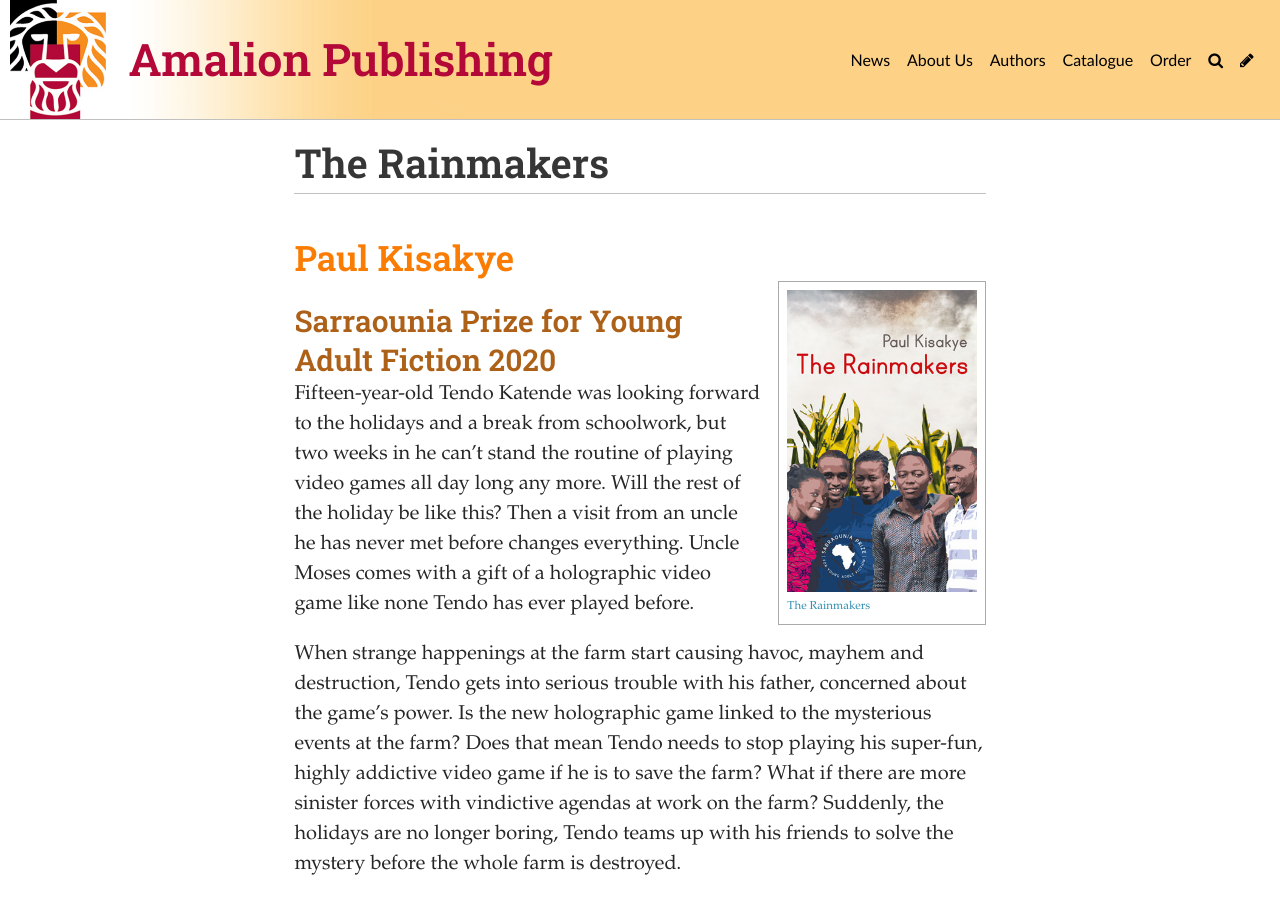
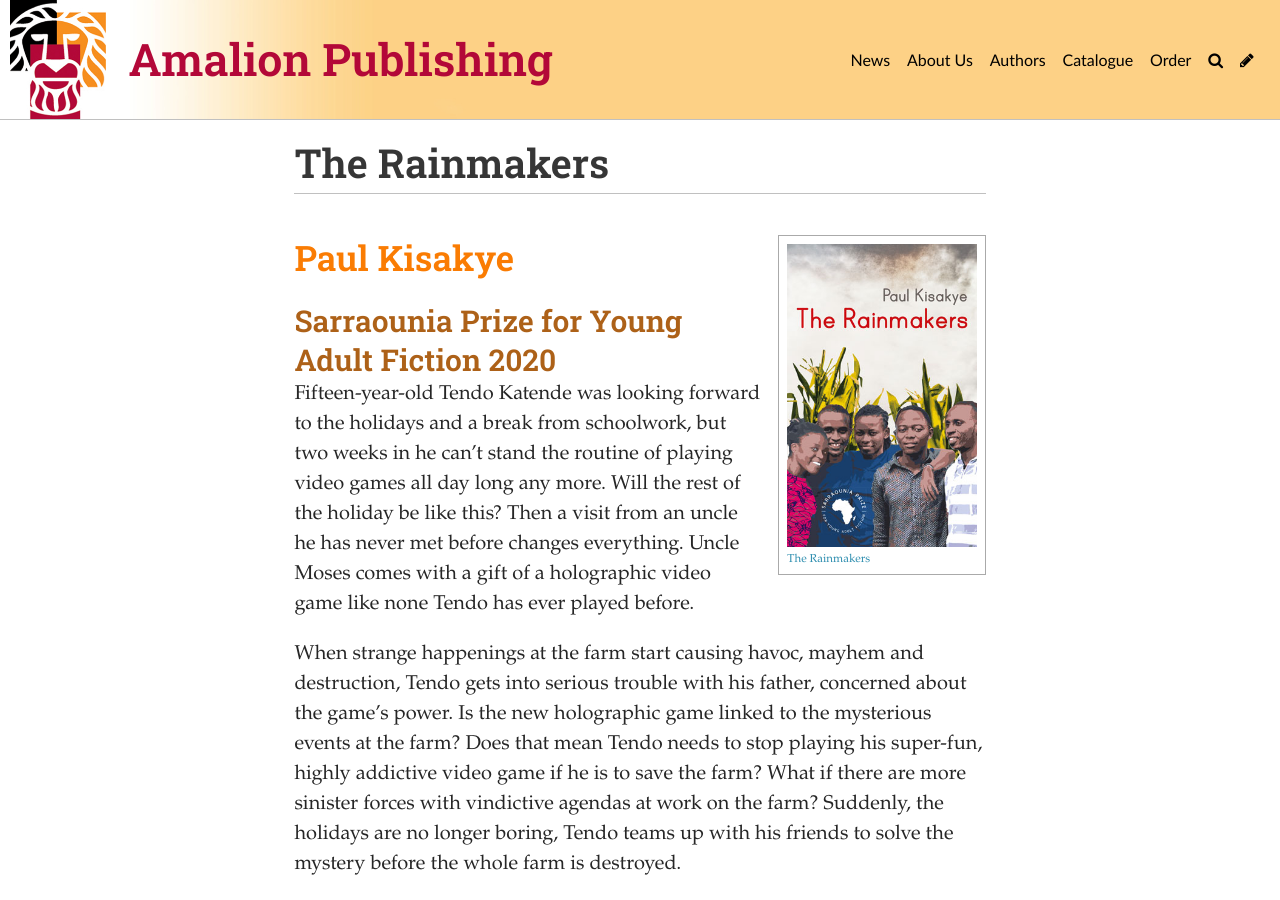
Before and after one commit to Pageboy/amalion, a Jekyll site: the page built from _catalogue/the-rainmakers.md, in a window 1280 px wide and 900 px high. Built offline with Jekyll 4.4.1, drawn with Linux system fonts in a browser that asks for light colours; some web fonts are replaced.

Commit message:
Update Item “the-rainmakers”

```diff
--- a/_catalogue/the-rainmakers.md
+++ b/_catalogue/the-rainmakers.md
@@ -2,15 +2,14 @@
 title: The Rainmakers
 order: 1
 date: 2021-05-22T17:38:31.132Z
-author: ff
+cover_image: ../uploads/978235926102-8-cov.jpg
 isbn: 9782359261028 PB  9782359261035 E
 price: $14.95 • £12.95 • €15.50 • CFA7500
 extent: 207 x 123 mm, 132 pp, 2020
 layout: catalogue_item
+author: ff
 ---
 ## Paul Kisakye
-
-![The Rainmakers](../uploads/978235926102-8-cov.jpg "The Rainmakers")
 
 ### Sarraounia Prize for Young Adult Fiction 2020
 
```
